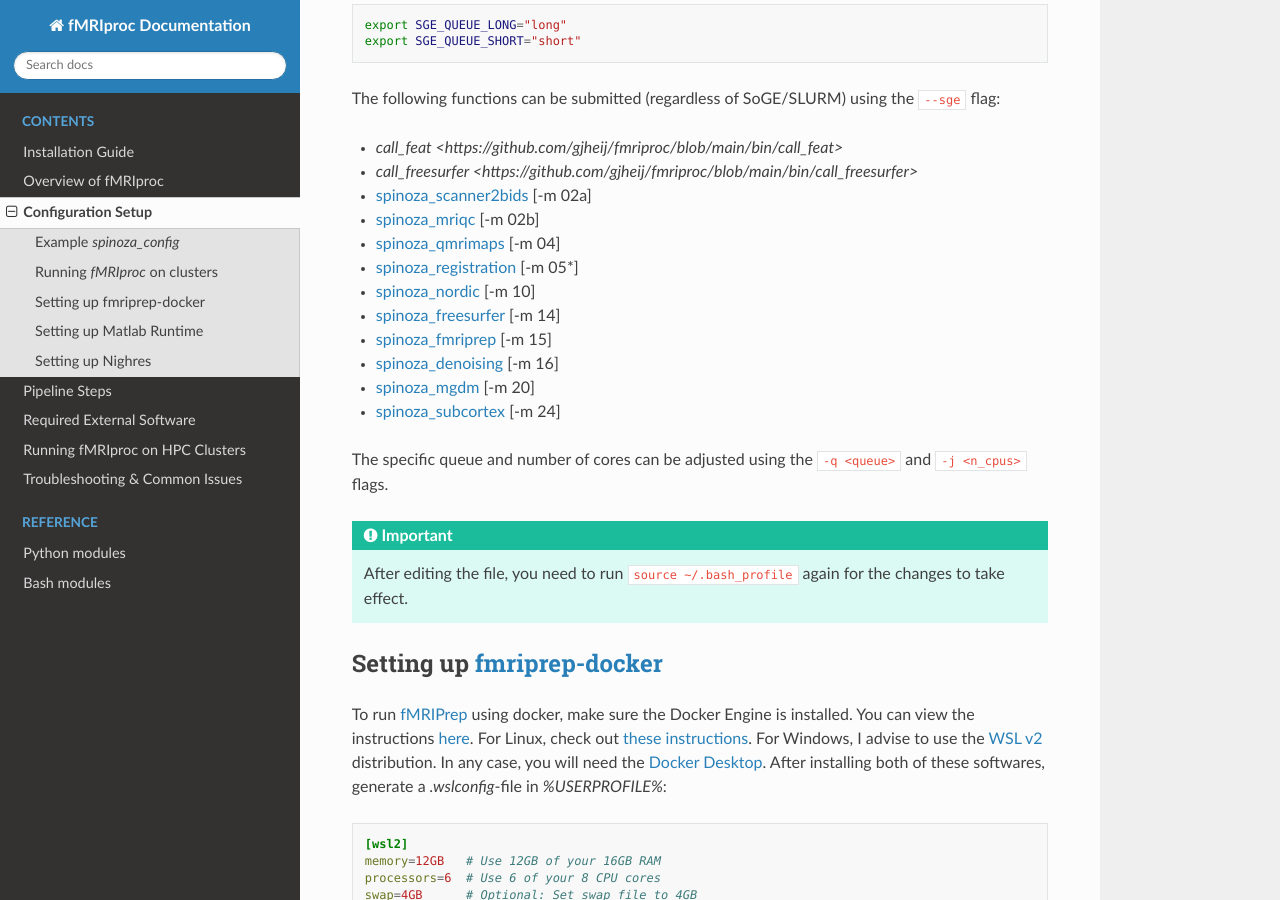
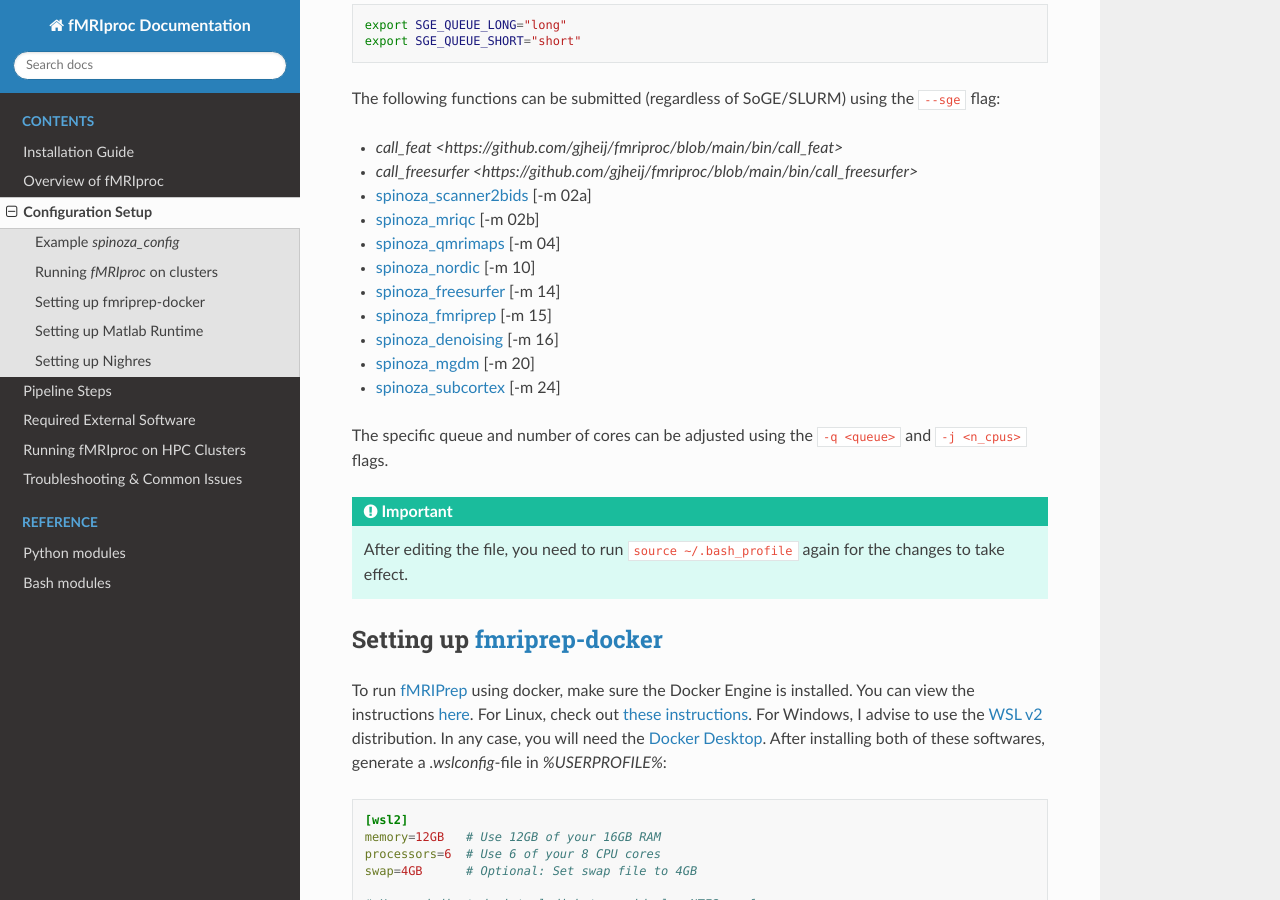
Before and after one commit to gjheij/fmriproc, a Sphinx documentation site: the page built from doc/source/configuration.rst, in a window 1280 px wide and 900 px high, scrolled down 2480 px. Built offline with Sphinx 7.4.7 and the Read the Docs theme 3.1.0, drawn with Linux system fonts in a browser that asks for light colours; pages that are not in the unit, such as notebooks, are missing from menus; the version number could not be read and is left out.

Commit message:
remove --sge for spinoza_registration

```diff
--- a/doc/source/configuration.rst
+++ b/doc/source/configuration.rst
@@ -133,7 +133,6 @@
 - spinoza_scanner2bids_ [-m 02a]
 - spinoza_mriqc_ [-m 02b]
 - spinoza_qmrimaps_ [-m 04]
-- spinoza_registration_ [-m 05*]
 - spinoza_nordic_ [-m 10]
 - spinoza_freesurfer_ [-m 14]
 - spinoza_fmriprep_ [-m 15]
```
Also changed, not shown: README.md (+0 -1 lines).
